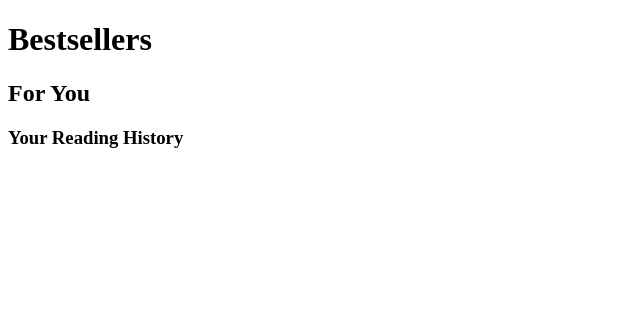
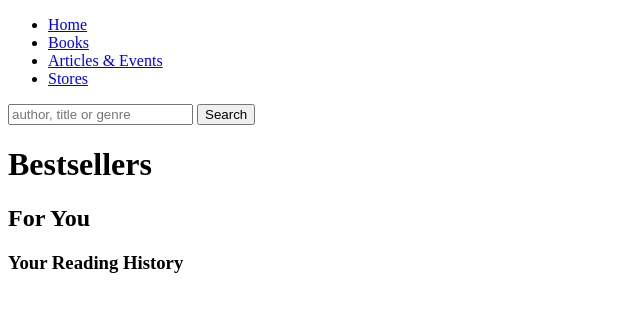
Before and after one commit to Marquez594/BookStore, a plain HTML site: page Front/Bookstore/homepage.html in a window 1280 px wide. Shown: the whole page, without its empty margins (0-640 px from the left). Drawn offline with Linux system fonts and the light colour scheme.

Commit message:
Add files via upload

```diff
--- a/Front/Bookstore/homepage.html
+++ b/Front/Bookstore/homepage.html
@@ -1,19 +1,29 @@
 <!DOCTYPE html>
 <html lang="eng">
     <head>
-        <title>Books</title>
+        <title>Bookstore</title>
+        <nav class="navbar">
+            <ul>
+                <li><a href="homepage.html">Home</a></li>
+                <li><a href="books.html">Books</a></li>
+                <li><a href="articles&events.html">Articles & Events</a></li>
+                <li><a href="stores.html">Stores</a></li>
+            </ul>
+        </nav>
+        <search>
+            <form action="search.html" method="get">
+                <input type="text" name="q" placeholder="author, title or genre">
+                <input type="submit" value="Search">
+            </form>
+        </search>
     </head>
 
-<body>
+    <body>
         <h1>Bestsellers</h1>
-</body>
 
-<body>
-    <h2>For You</h2>
-</body>
+        <h2>For You</h2>
 
-<body>
-    <h3>Your Reading History</h3>
-</body>
+        <h3>Your Reading History</h3>
+    </body>
 
 </html>
```
Also changed, not shown: Front/Bookstore/articles&events.html (+8 -0 lines), Front/Bookstore/books.html (+8 -0 lines), Front/Bookstore/stores.html (+14 -1 lines).
